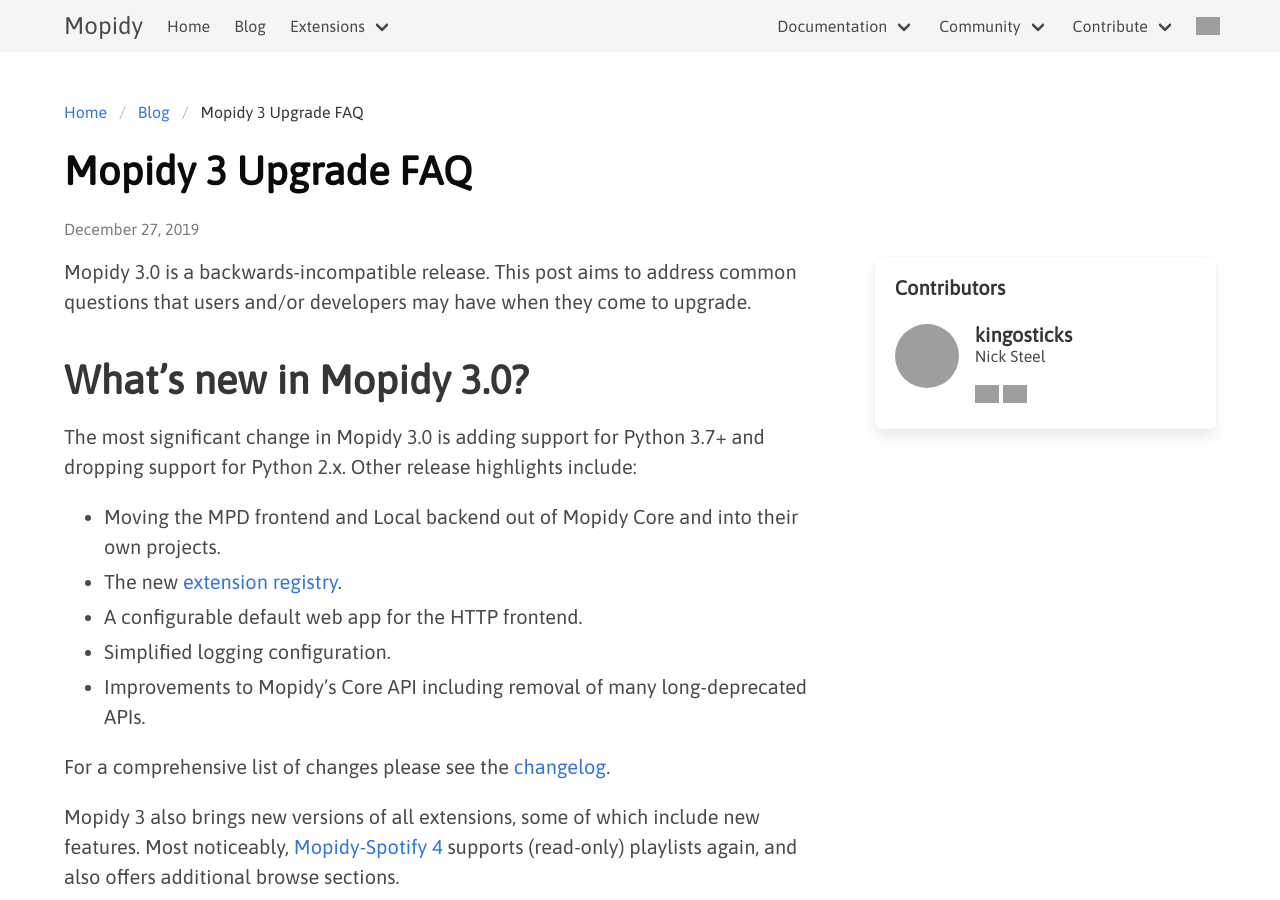
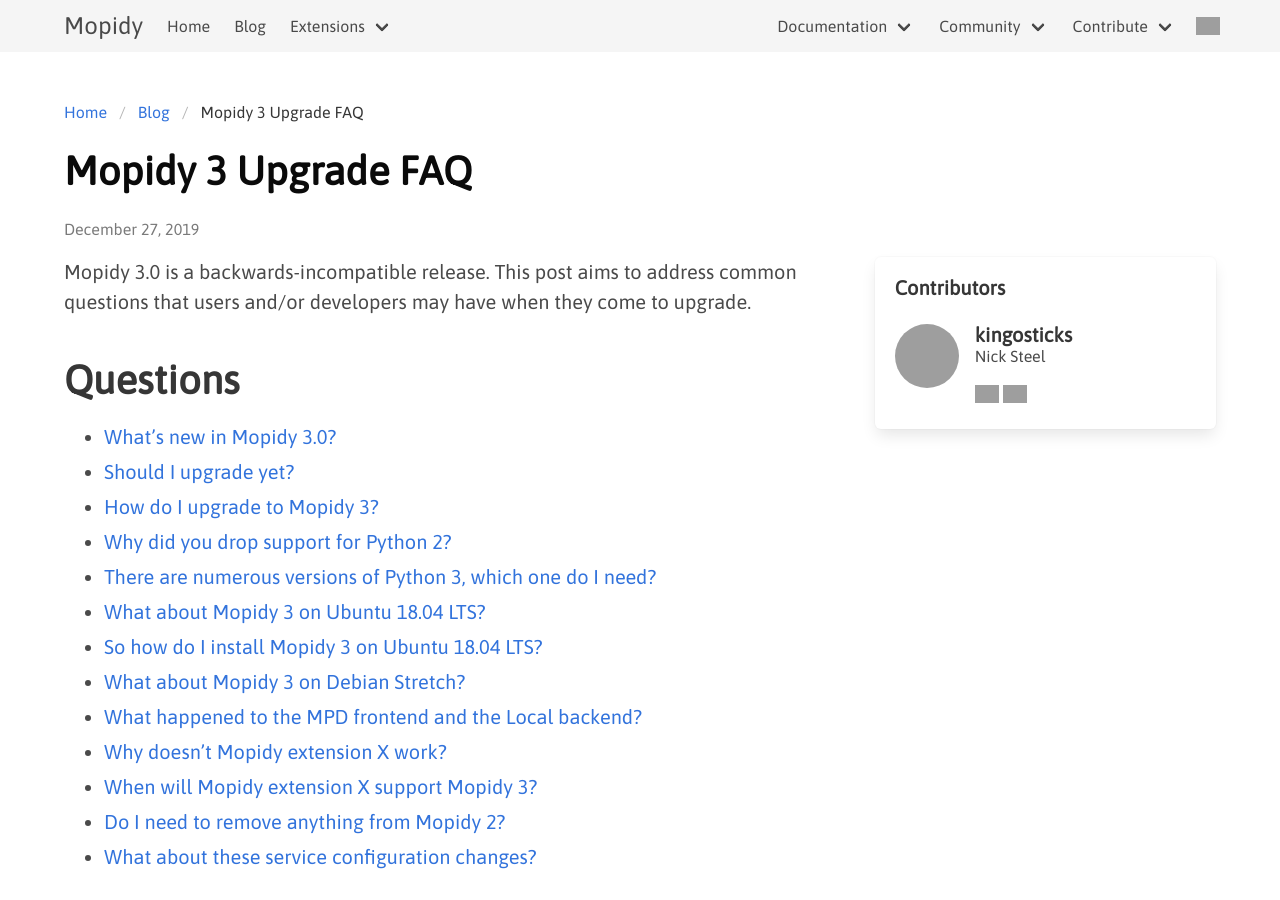
Before and after one commit to mopidy/website, a Jekyll site: the page built from _posts/2019-12-27-mopidy-3-faq.md, in a window 1280 px wide and 900 px high. Built offline with Jekyll 4.4.1, drawn with Linux system fonts in a browser that asks for light colours; grey boxes are pictures that could not be loaded.

Commit message:
Add TOC to FAQ post

```diff
--- a/_posts/2019-12-27-mopidy-3-faq.md
+++ b/_posts/2019-12-27-mopidy-3-faq.md
@@ -13,6 +13,12 @@
 upgrade.
 
 <!-- more -->
+
+# Questions
+{:.no_toc}
+
+* TOC
+{:toc}
 
 # What’s new in Mopidy 3.0?
 
```
